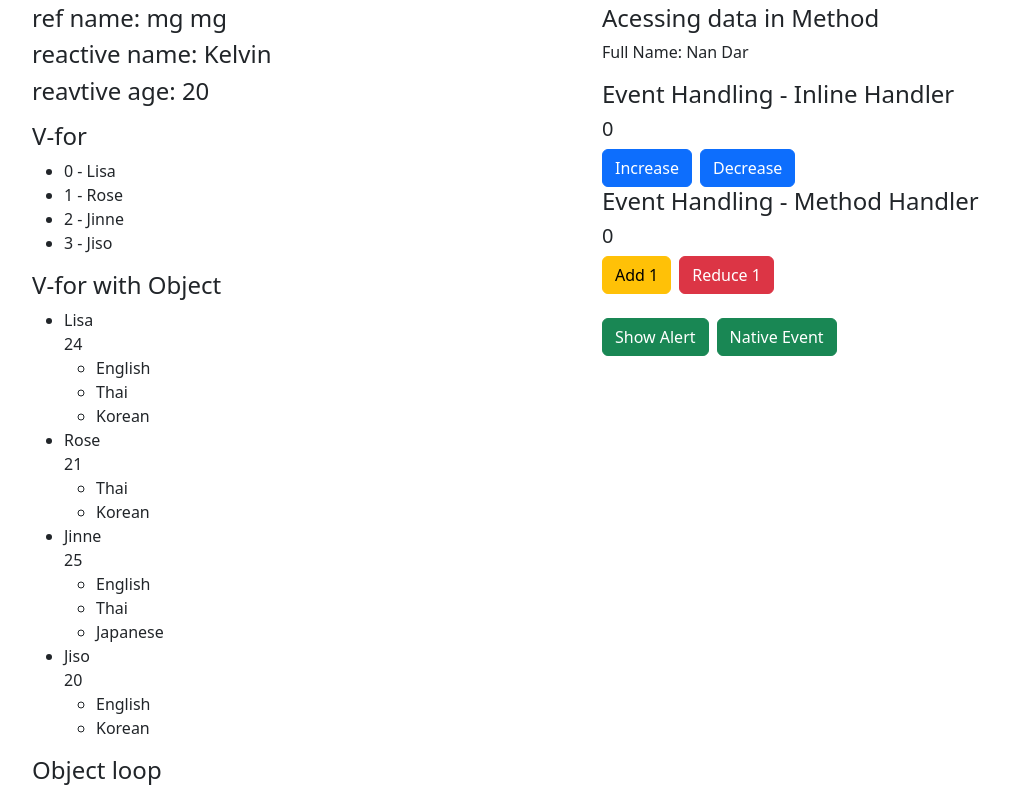
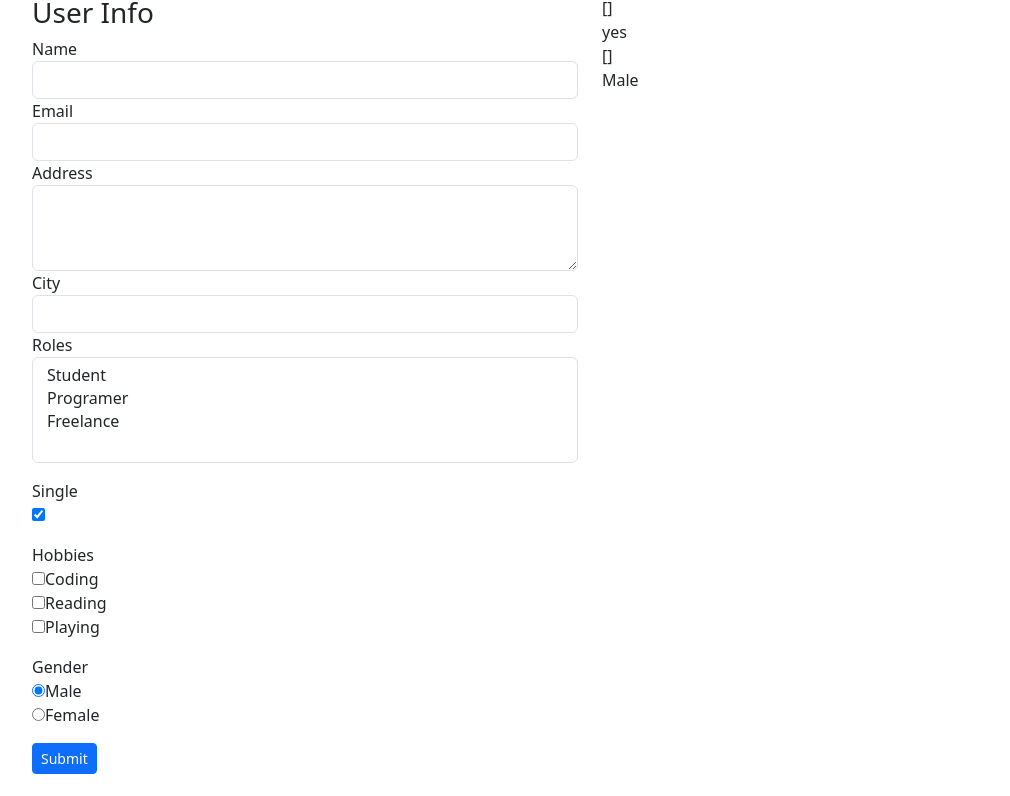
Before and after one commit to nandar510217/vue-app, a Vue app: page / in a window 1280 px wide. Shown: the part 378-1174 px from the top of the page, without its empty margins (50-1060 px from the left). Built offline with nearby package versions, Linux system fonts and the light colour scheme.

Commit message:
form handling

```diff
--- a/src/App.vue
+++ b/src/App.vue
@@ -52,7 +52,7 @@
       </div>
     </div>
 
-    <div class="row my-4">
+    <div class="row my-4" v-if="isTrueshow">
       <div class="col-md-6">
         <h4>ref name: {{ name }}</h4>
         <h4>reactive name: {{ person.name }}</h4>
@@ -110,7 +110,63 @@
         <button class="btn btn-danger me-2" @click="reduce()">Reduce 1</button><br><br>
         <button class="btn btn-success me-2" @click="showAlert()">Show Alert</button>
         <button class="btn btn-success me-2" @click="nativeEvent($event, 'Nan Dar')">Native Event</button>
+      </div>
+    </div>
 
+    <div class="row">
+      <div class="col-md-6">
+        <h3>User Info</h3>
+        <label for="">Name</label>
+        <input type="text" v-model="userInfo.name1" class="form-control">
+        <label for="">Email</label>
+        <input type="text" v-model="userInfo.email1" class="form-control">
+        <label for="">Address</label>
+        <textarea name="" v-model="userInfo.address" rows="3" class="form-control"></textarea>
+        <div>
+          <label for="">City</label>
+          <select v-model="userInfo.city" class="form-control">
+            <option value="Monywa">Monywa</option>
+            <option value="Taungyi">Taungyi</option>
+            <option value="Mandalay">Mandalay</option>
+            <option value="Yangon">Yangon</option>
+          </select>
+        </div>
+        <div>
+          <label for="">Roles</label>
+          <select v-model="userInfo.roles" class="form-control" multiple>
+            <option value="Student">Student</option>
+            <option value="Programer">Programer</option>
+            <option value="Freelance">Freelance</option>
+          </select>
+        </div>
+        <div class="mt-3">
+          <label for="">Single</label><br>
+          <input type="checkbox" v-model="userInfo.isSingle" true-value="yes" false-value="no">
+        </div>
+        <div class="mt-3">
+          <label for="">Hobbies</label><br>
+          <input type="checkbox" v-model="userInfo.hobbies" value="Coding">Coding<br>
+          <input type="checkbox" v-model="userInfo.hobbies" value="Reading">Reading<br>
+          <input type="checkbox" v-model="userInfo.hobbies" value="Playing">Playing<br>
+        </div>
+        <div class="mt-3">
+          <label for="">Gender</label><br>
+          <input type="radio" v-model="userInfo.gender" value="Male">Male<br>
+          <input type="radio" v-model="userInfo.gender" value="Female ">Female<br>
+        </div>
+        <div class="mt-3">
+          <button class="btn btn-sm btn-primary" @click="storeUserInfo">Submit</button>
+        </div>
+      </div>
+      <div class="col-md-6">
+        <div>{{ userInfo.name1 }}</div>
+        <div>{{ userInfo.email1 }}</div>
+        <div>{{ userInfo.address }}</div>
+        <div>{{ userInfo.city }}</div>
+        <div>{{ userInfo.roles }}</div>
+        <div>{{ userInfo.isSingle }}</div>
+        <div>{{ userInfo.hobbies }}</div>
+        <div>{{ userInfo.gender }}</div>
       </div>
     </div>
 
@@ -182,6 +238,23 @@
         console.log('Hello' + name)
       }
 
+      const isTrueshow = ref(false)
+
+      //Form Handling
+      const userInfo = reactive({
+        name1: '',
+        email1: '',
+        address: '',
+        city: '',
+        roles: [],
+        isSingle: "yes",
+        hobbies: [],
+        gender: 'Male'
+      })
+
+      const storeUserInfo = () => {
+        console.log(userInfo);
+      }
 
 </script>
 
```
